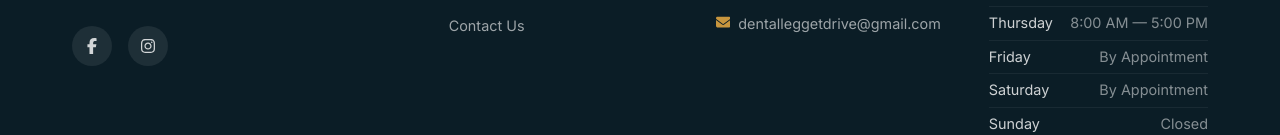
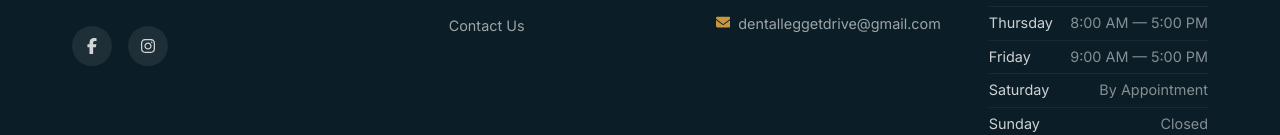
Before and after one commit to kunwar91/leggetDriveDental, a React (Vite) app: page / in a window 1280 px wide. Shown: the part 5319-5454 px from the top of the page. Built offline with nearby package versions, Linux system fonts and the light colour scheme.

Commit message:
update timing

```diff
--- a/src/data.js
+++ b/src/data.js
@@ -95,7 +95,7 @@ export const businessHours = [
     { day: 'Tuesday', hours: '8:00 AM — 5:00 PM' },
     { day: 'Wednesday', hours: '8:00 AM — 5:00 PM' },
     { day: 'Thursday', hours: '8:00 AM — 5:00 PM' },
-    { day: 'Friday', hours: 'By Appointment' },
+    { day: 'Friday', hours: '9:00 AM — 5:00 PM' },
     { day: 'Saturday', hours: 'By Appointment' },
     { day: 'Sunday', hours: 'Closed' },
 ];
```
